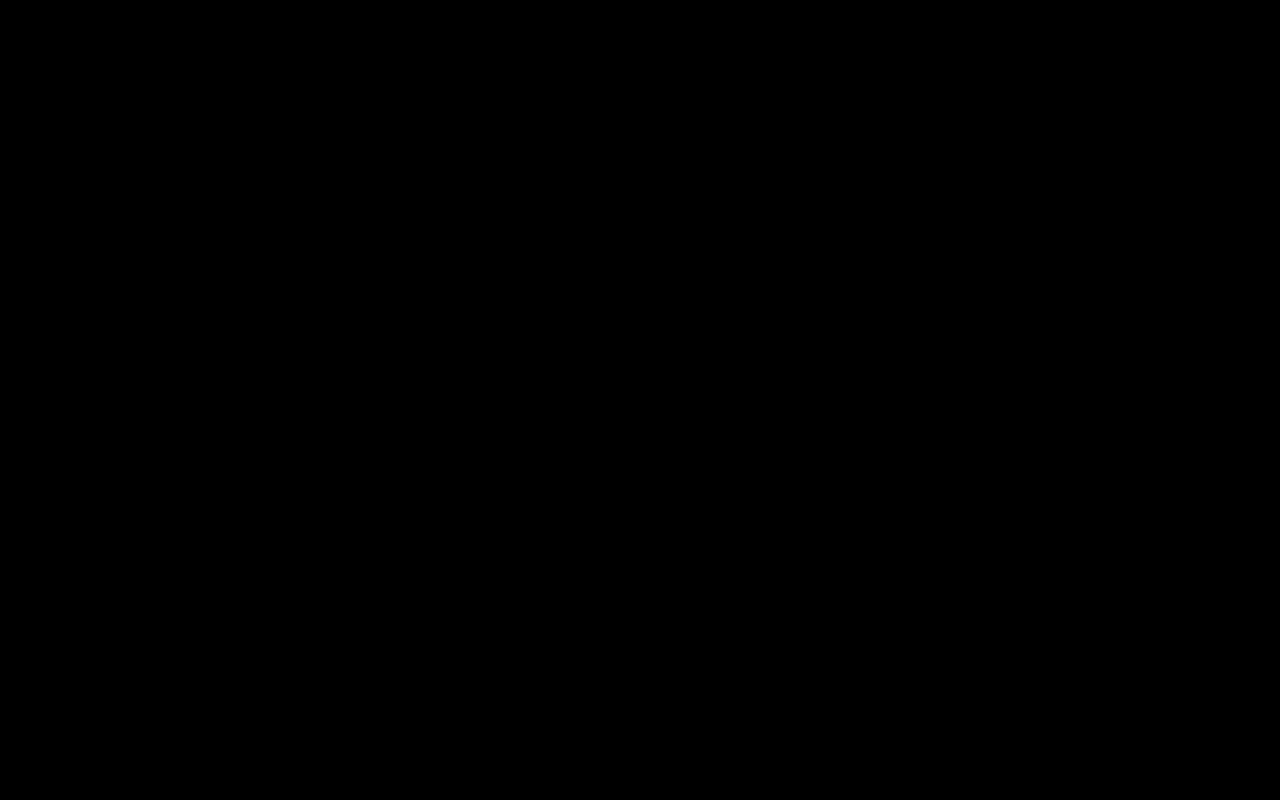
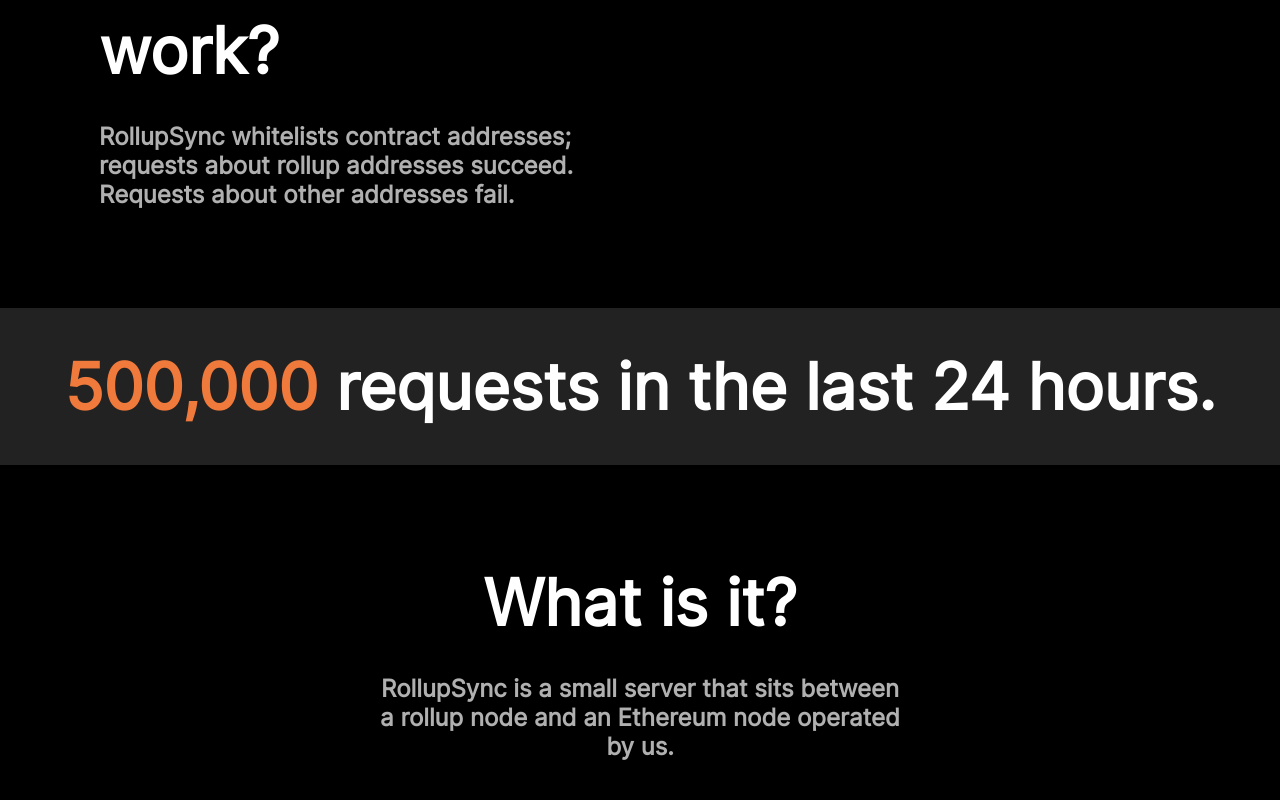
Before and after one commit to rollupsync/website, a Vue app: page / in a window 1280 px wide. Shown: the part 1820-2620 px from the top of the page. Before the commit the page ends 1596 px from the top, so only its background shows below. Built offline with nearby package versions, Linux system fonts and the light colour scheme.

Commit message:
feat: content, header

```diff
--- a/src/Home.vue
+++ b/src/Home.vue
@@ -2,7 +2,7 @@
   <div>
     <Header />
     <div class="container">
-      <div style="display: flex; margin: 99px; overflow: visible;">
+      <div style="display: flex; margin: 99px; overflow: hidden;">
         <div style="min-width: 560px">
           <div class="title-text-top">
             Run a rollup
@@ -30,7 +30,52 @@
         { image: 'https://docs.fuel.sh/logo.4b97a9a3.svg' },
         { image: 'https://docs.fuel.sh/logo.4b97a9a3.svg' },
       ]" />
+      <div style="height: 60px;" spacer />
+      <div class="detail">
+        <div class="title-text-top">
+          How does it work?
+        </div>
+        <div class="title-description">
+          RollupSync whitelists contract addresses; requests about rollup addresses succeed. Requests about other addresses fail.
+        </div>
+      </div>
     </div>
+    <div class="requests-info-container">
+      <div class="requests-info-text">
+        <span style="color: #EF7A3C">500,000</span> requests in the last 24 hours.
+      </div>
+    </div>
+    <div class="container">
+      <div class="detail" style="align-self: center">
+        <div class="title-text-top" style="text-align: center">
+          What is it?
+        </div>
+        <div class="title-description" style="text-align: center">
+          RollupSync is a small server that sits between a rollup node and an Ethereum node operated by us.
+        </div>
+      </div>
+      <div class="detail">
+        <div class="title-text-top">
+          Free
+        </div>
+        <div class="title-description">
+          Unlimited reads to rollup addresses.
+          <div style="height: 24px" spacer />
+          Unlimited transactions anywhere.
+        </div>
+      </div>
+      <div class="detail" style="align-self: flex-end">
+        <div class="title-text-top">
+          Fast
+        </div>
+        <div class="title-description">
+          Cached data improves sync speed.
+          <div style="height: 24px" spacer />
+          CDN moves data closer to you.
+        </div>
+      </div>
+    </div>
+    <Footer />
   </div>
 </template>
 
@@ -38,6 +83,7 @@
 import Vue from 'vue'
 import Component from 'vue-class-component'
 import Header from './components/Header'
+import Footer from './components/Footer'
 import SnippetTabs from './components/SnippetTabs'
 import lottie from 'lottie-web'
 import RollupAnimation from '../static/rollup_1.json'
@@ -46,6 +92,7 @@
   name: 'Home',
   components: {
     Header,
+    Footer,
     SnippetTabs,
   },
   metaInfo: {
@@ -97,7 +144,6 @@
 .container {
   display: flex;
   flex-direction: column;
-  overflow: hidden;
   max-width: 1400px;
   margin: auto;
 }
@@ -161,4 +207,22 @@
   max-width: 700px;
   align-self: center;
 }
+.detail {
+  max-width: 530px;
+  margin: 99px;
+}
+.requests-info-container {
+  width: 100%;
+  background-color: #222222;
+  display: flex;
+  align-items: center;
+  justify-content: center;
+}
+.requests-info-text {
+  margin: 40px;
+  font-size: 64px;
+  color: white;
+  font-weight: bold;
+  text-align: center;
+}
 </style>
--- /dev/null
+++ b/src/components/Footer.vue
@@ -0,0 +1,37 @@
+<template>
+  <div class="footer-container">
+    <img
+      class="github"
+      src="../../static/github-white.png"
+      v-on:click="githubLink"
+    />
+  </div>
+</template>
+<script>
+import Vue from 'vue'
+import Component from 'vue-class-component'
+
+@Component({
+  name: 'Footer',
+  components: {},
+})
+export default class Footer extends Vue {
+  githubLink() {
+    window.open('https://github.com/rollupsync', '_blank')
+  }
+}
+</script>
+<style scoped>
+.footer-container {
+  width: 100%;
+  background: #222222;
+  display: flex;
+  align-items: center;
+  justify-content: center;
+}
+.github {
+  margin: 25px;
+  cursor: pointer;
+  user-select: none;
+}
+</style>
```
Also changed, not shown: static/github-white.png (added).
